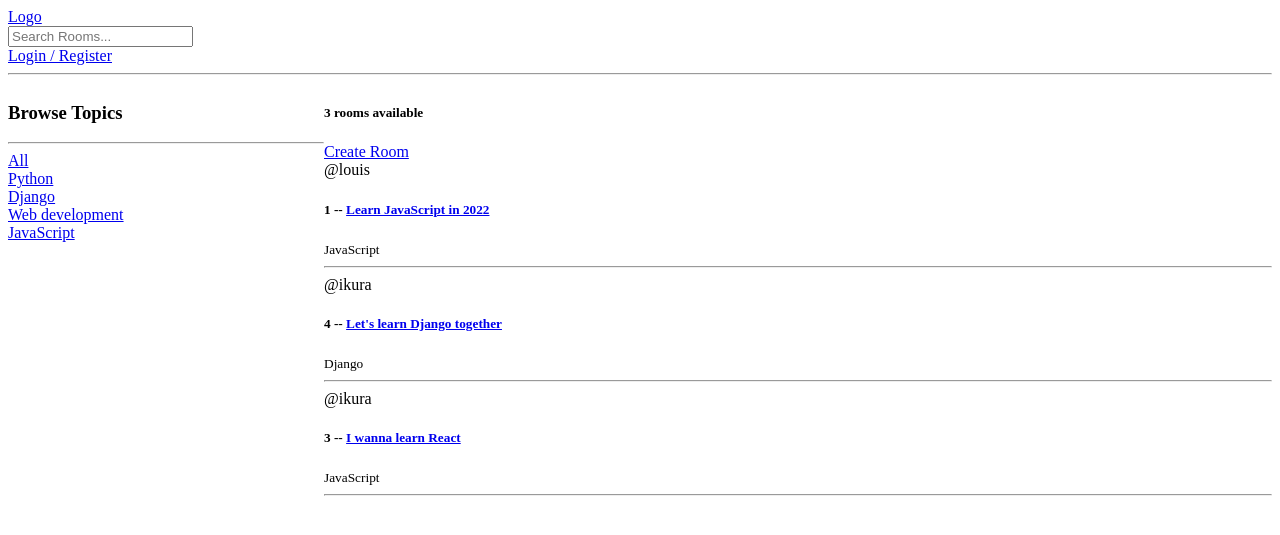
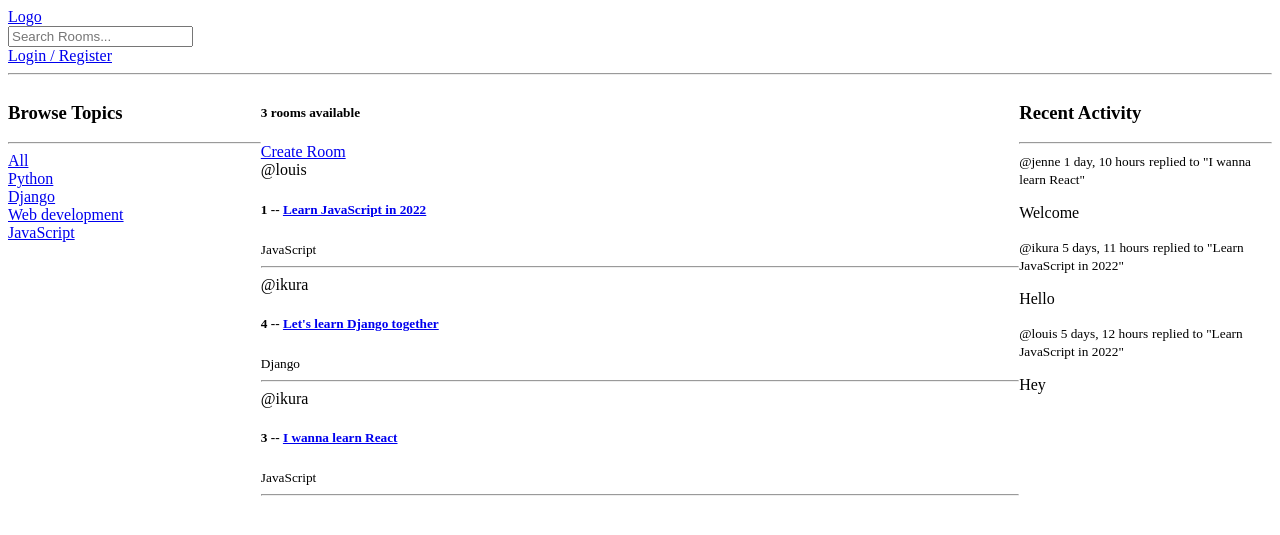
Before and after one commit to louiskwt/studybuddy, a Django app: page / in a window 1280 px wide. Shown: the top 535 px of the page. Run offline with Django 3.2, Linux system fonts and the light colour scheme; data comes from the database, SQL or seed files in the repository.

Commit message:
build and display activity feed

```diff
--- a/base/models.py
+++ b/base/models.py
@@ -36,5 +36,8 @@ class Message(models.Model):
     updated = models.DateTimeField(auto_now=True)
     created = models.DateTimeField(auto_now_add=True)
 
+    class Meta:
+        ordering = ['-updated', '-created']
+
     def __str__(self):
         return self.body
--- a/base/templates/base/home.html
+++ b/base/templates/base/home.html
@@ -4,7 +4,7 @@
 <style>
     .home-container {
         display: grid;
-        grid-template-columns: 1fr 3fr;
+        grid-template-columns: 1fr 3fr 1fr;
     }
 </style>
 
@@ -40,6 +40,20 @@
                     </div>
                 {% endfor %}
             </div>
+
+            <div class="">
+                <h3>Recent Activity</h3>
+                <hr>
+                {% for message in room_messages %}
+                    <div>
+                        <small>@{{ message.user }}  {{ message.created|timesince }}</small>
+                        <small>replied to "{{ message.room }}"</small>
+                        <p>{{ message }}</p>
+                    </div>
+
+                {% endfor %}
+            </div>
+
         </div>
 
 {% endblock body%}
--- a/base/views.py
+++ b/base/views.py
@@ -80,14 +80,20 @@ def home(request):
 
     topics = Topic.objects.all()
     room_count = rooms.count()
+    room_messages = Message.objects.all() #Activity feed
 
-    context = {'rooms': rooms, 'topics': topics, 'room_count': room_count}   #context dictionary
+    context = {
+        'rooms': rooms,
+        'topics': topics,
+        'room_count': room_count,
+        'room_messages': room_messages
+        }
     return render(request, 'base/home.html', context)
 
 
 def room(request, pk):
     room = Room.objects.get(id=pk)
-    room_messages = room.message_set.all().order_by('-created')
+    room_messages = room.message_set.all()
     participants = room.participants.all()
     if request.method == "POST":
         message = Message.objects.create(
```
